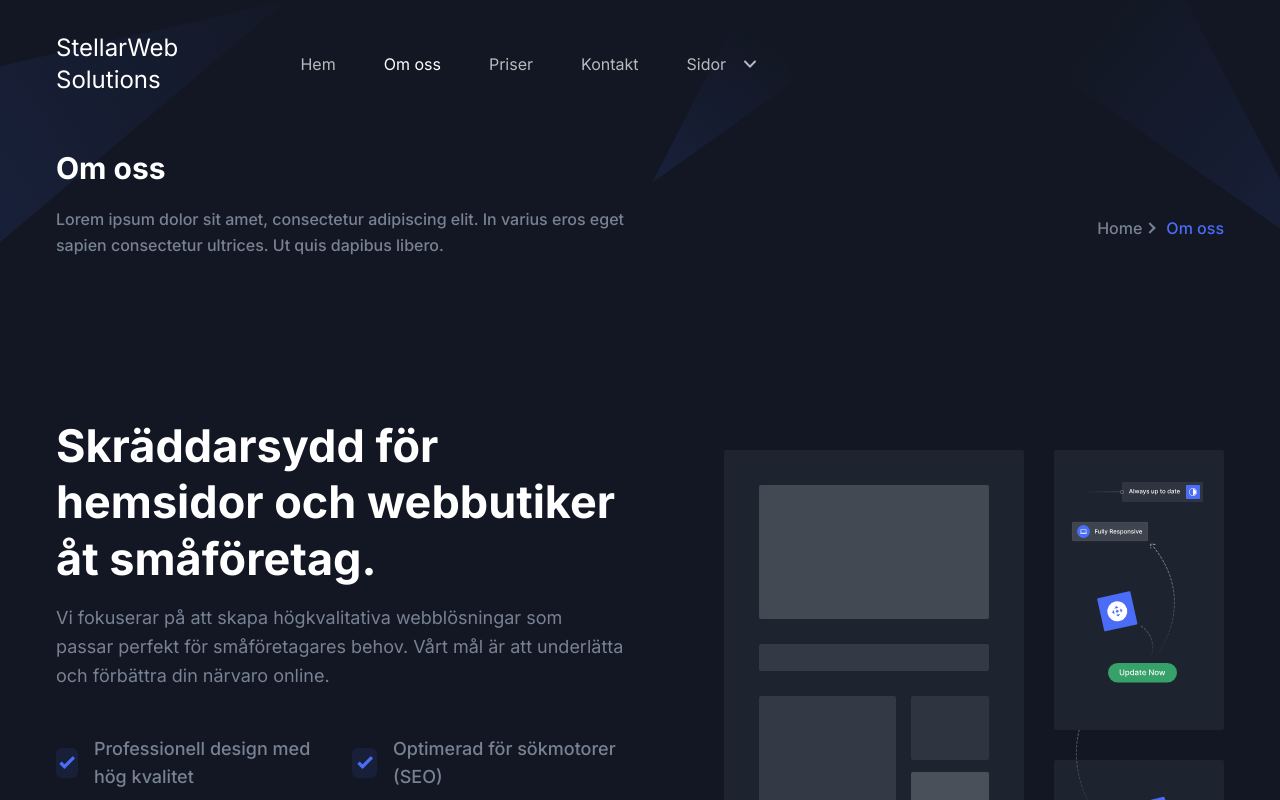
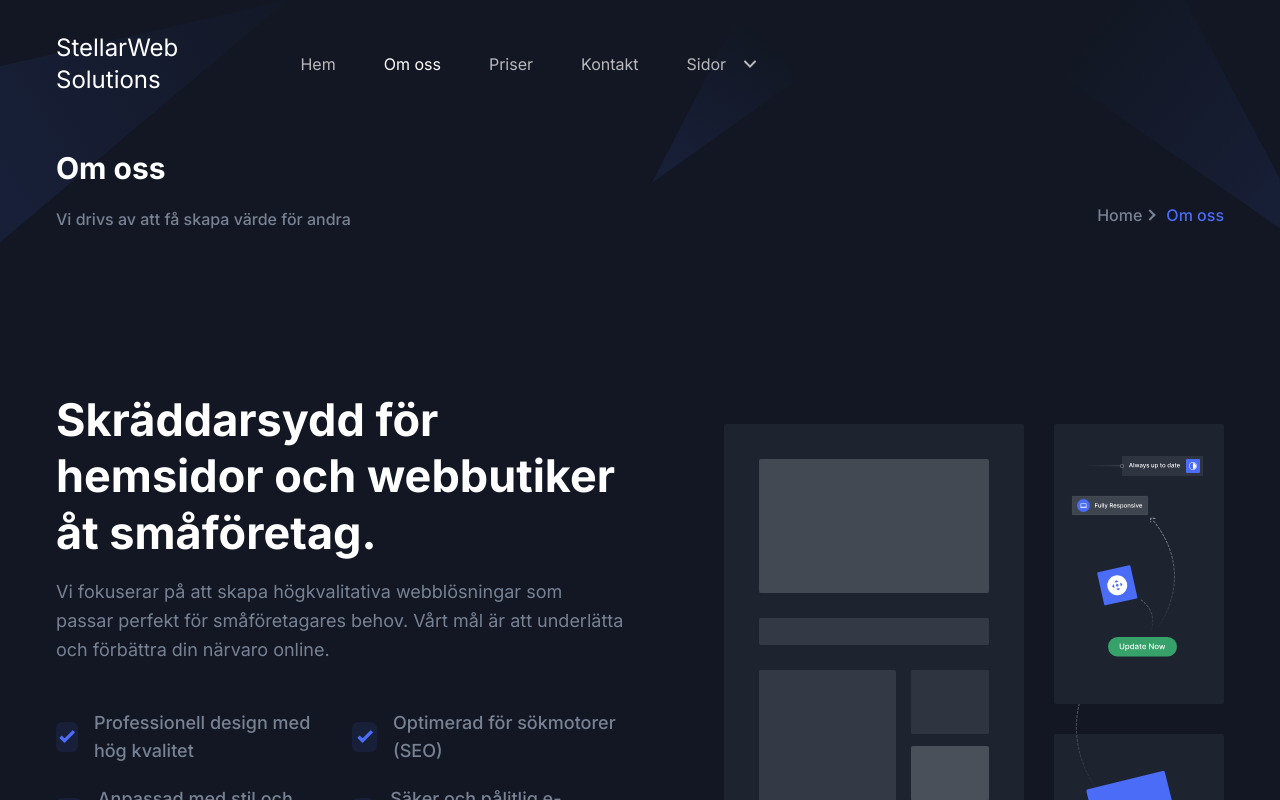
Before and after one commit to luzxus/stellar-business, a Next.js app: page /about in a window 1280 px wide. Shown: the top 800 px of the page. Built offline with nearby package versions, Linux system fonts and the light colour scheme.

Commit message:
add desc for about us

```diff
--- a/app/about/page.tsx
+++ b/app/about/page.tsx
@@ -15,7 +15,7 @@ const AboutPage = () => {
     <>
       <Breadcrumb
         pageName="Om oss"
-        description="Lorem ipsum dolor sit amet, consectetur adipiscing elit. In varius eros eget sapien consectetur ultrices. Ut quis dapibus libero."
+        description="Vi drivs av att få skapa värde för andra"
       />
       <AboutSectionOne />
       <AboutSectionTwo />
```
